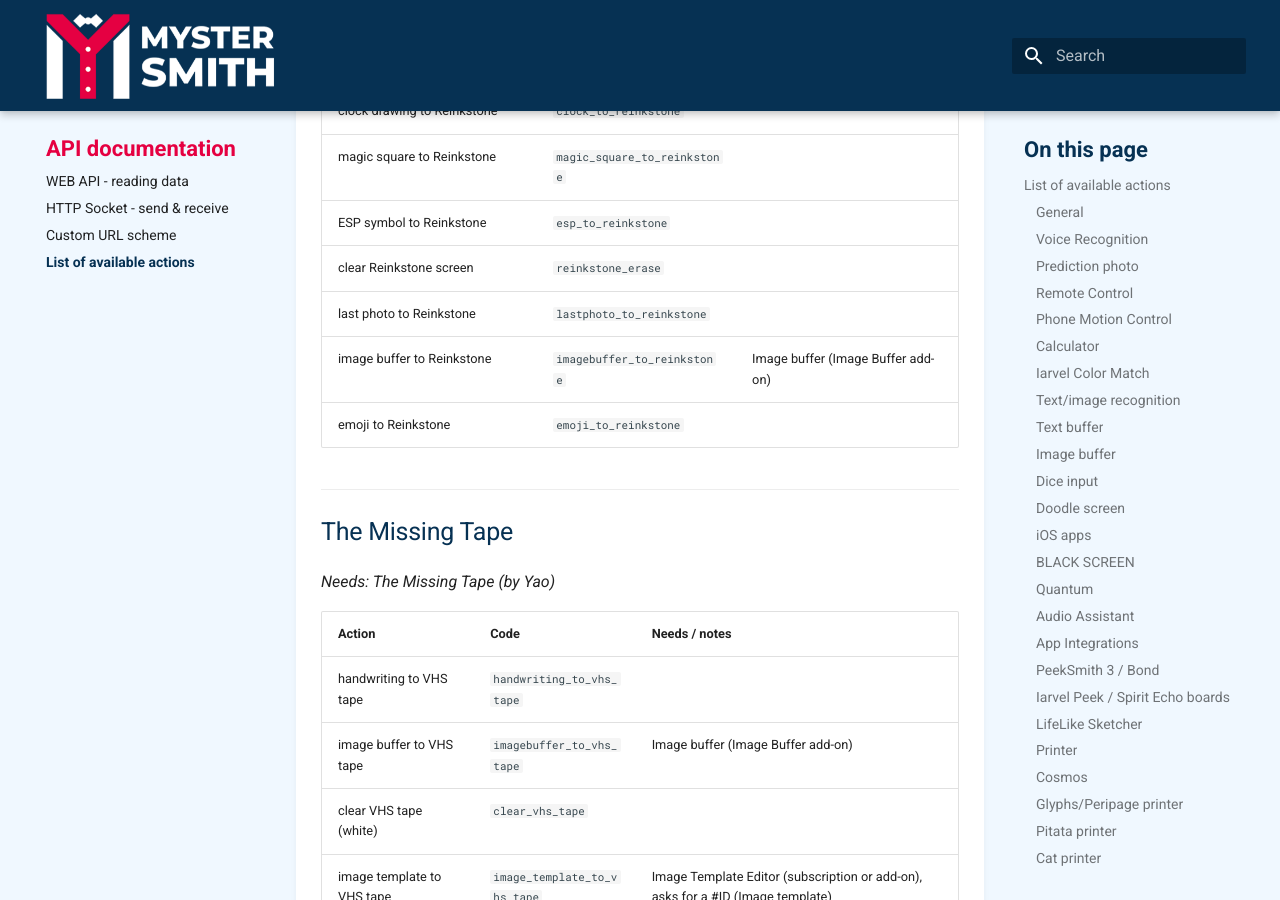
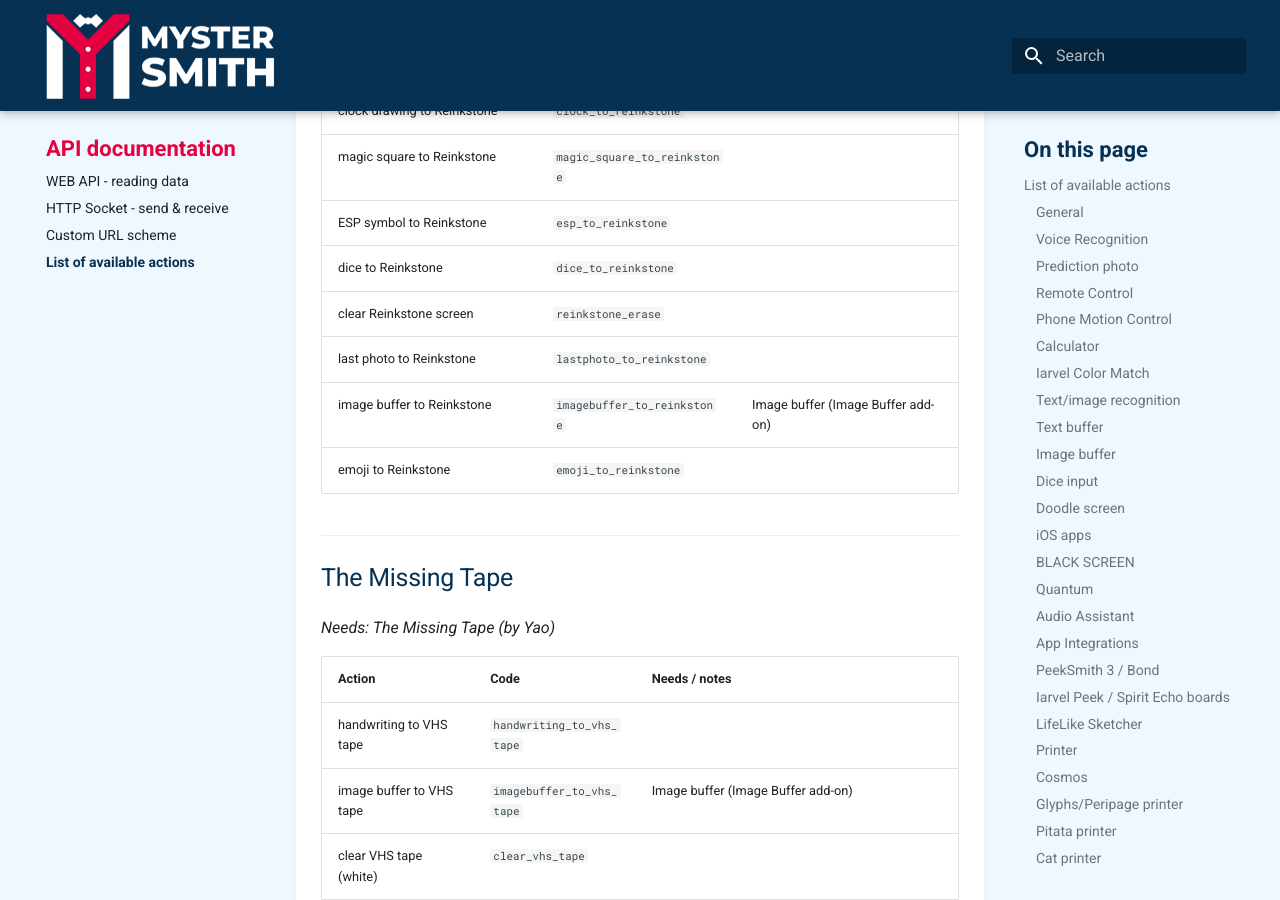
Before and after one commit to ragcsalo/mystersmith-docs, an MkDocs documentation site: the page built from docs/api/available-actions.md, in a window 1280 px wide and 900 px high, scrolled down 31606 px. Built offline with MkDocs 1.6.1 and Material for MkDocs 9.7.7, drawn with Linux system fonts in a browser that asks for light colours.

Commit message:
Available actions: dice to Reinkstone
Co-Authored-By: Claude Opus 5.5 <noreply@anthropic.com>

```diff
--- a/docs/api/available-actions.md
+++ b/docs/api/available-actions.md
@@ -788,6 +788,7 @@ An action shows up in the app's action picker only when you can use it: when the
 | clock drawing to Reinkstone | `clock_to_reinkstone` |  |
 | magic square to Reinkstone | `magic_square_to_reinkstone` |  |
 | ESP symbol to Reinkstone | `esp_to_reinkstone` |  |
+| dice to Reinkstone | `dice_to_reinkstone` |  |
 | clear Reinkstone screen | `reinkstone_erase` |  |
 | last photo to Reinkstone | `lastphoto_to_reinkstone` |  |
 | image buffer to Reinkstone | `imagebuffer_to_reinkstone` | Image buffer (Image Buffer add-on) |
```
